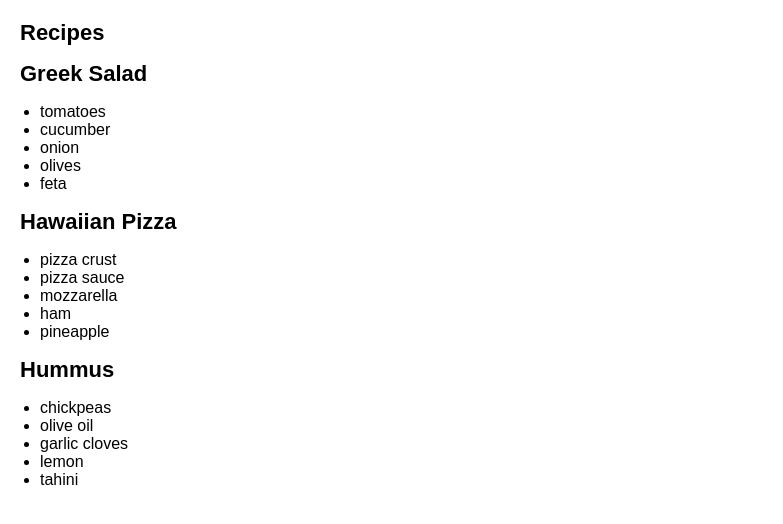
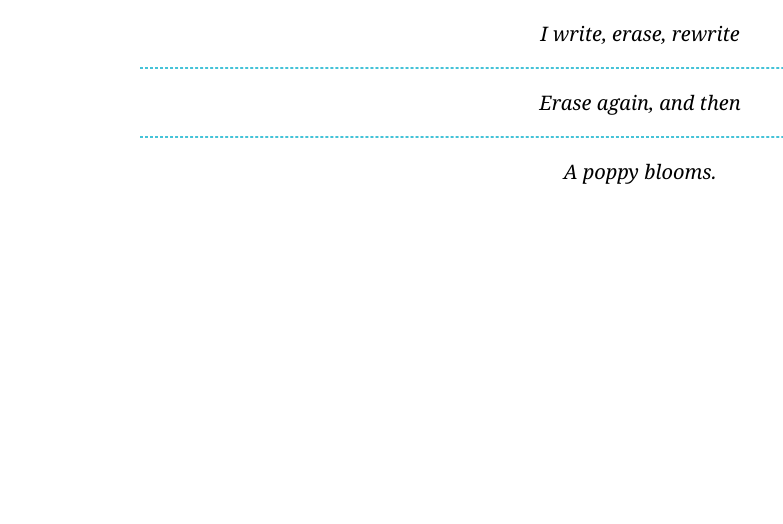
Before and after one commit to b-yuko/LearnReact-TypeScript-MyLearning, a React (Vite) app: page /describing-the-ui in a window 1280 px wide. Shown: the top 524 px of the page, without its empty margins (0-783 px from the left). Built offline with nearby package versions, Linux system fonts and the light colour scheme.

Commit message:
UI の記述 > リストのレンダー > チャレンジ問題４

```diff
--- a/src/component/DescribingTheUiPage.tsx
+++ b/src/component/DescribingTheUiPage.tsx
@@ -1,59 +1,27 @@
 import "../css/DescribingTheUiPage.css";
+import { Fragment } from "react";
 
 // リストのレンダー
 // チャレンジ問題
-// 3. リスト要素のコンポーネントを抽出
+// 4. セパレータ付きリスト
 
-interface Recipe {
-  id: string;
-  name: string;
-  ingredients: string[];
-}
+const poem = {
+  lines: [
+    "I write, erase, rewrite",
+    "Erase again, and then",
+    "A poppy blooms.",
+  ],
+};
 
-const recipes: Recipe[] = [
-  {
-    id: "greek-salad",
-    name: "Greek Salad",
-    ingredients: ["tomatoes", "cucumber", "onion", "olives", "feta"],
-  },
-  {
-    id: "hawaiian-pizza",
-    name: "Hawaiian Pizza",
-    ingredients: [
-      "pizza crust",
-      "pizza sauce",
-      "mozzarella",
-      "ham",
-      "pineapple",
-    ],
-  },
-  {
-    id: "hummus",
-    name: "Hummus",
-    ingredients: ["chickpeas", "olive oil", "garlic cloves", "lemon", "tahini"],
-  },
-];
-
-function Recipe({ name, ingredients }: Recipe) {
+export default function Poem() {
   return (
-    <div>
-      <h1>{name}</h1>
-      <ul>
-        {ingredients.map((ingredient) => (
-          <li key={ingredient}>{ingredient}</li>
-        ))}
-      </ul>
-    </div>
+    <article>
+      {poem.lines.map((line, index) => (
+        <Fragment key={index}>
+          <p>{line}</p>
+          {poem.lines.length - 1 > index && <hr />}
+        </Fragment>
+      ))}
+    </article>
   );
 }
-
-export default function RecipeList() {
-  return (
-    <div>
-      <h1>Recipes</h1>
-      {recipes.map((recipe) => (
-        <Recipe key={recipe.id} {...recipe} />
-      ))}
-    </div>
-  );
-}
--- a/src/css/DescribingTheUiPage.css
+++ b/src/css/DescribingTheUiPage.css
@@ -45,3 +45,16 @@ code {
 ul {
   padding-inline-start: 20px;
 }
+
+body {
+  text-align: center;
+}
+p {
+  font-family: Georgia, serif;
+  font-size: 20px;
+  font-style: italic;
+}
+hr {
+  margin: 0 120px 0 120px;
+  border: 1px dashed #45c3d8;
+}
```
